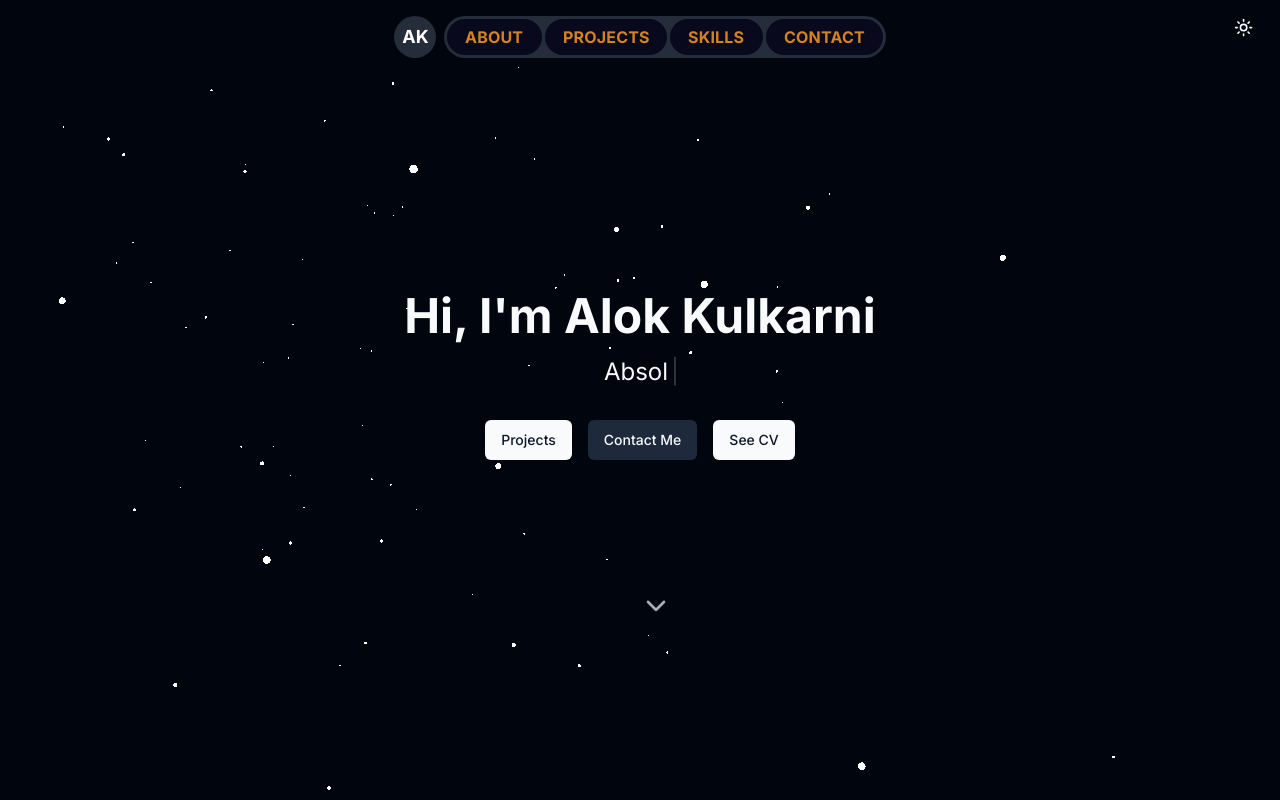
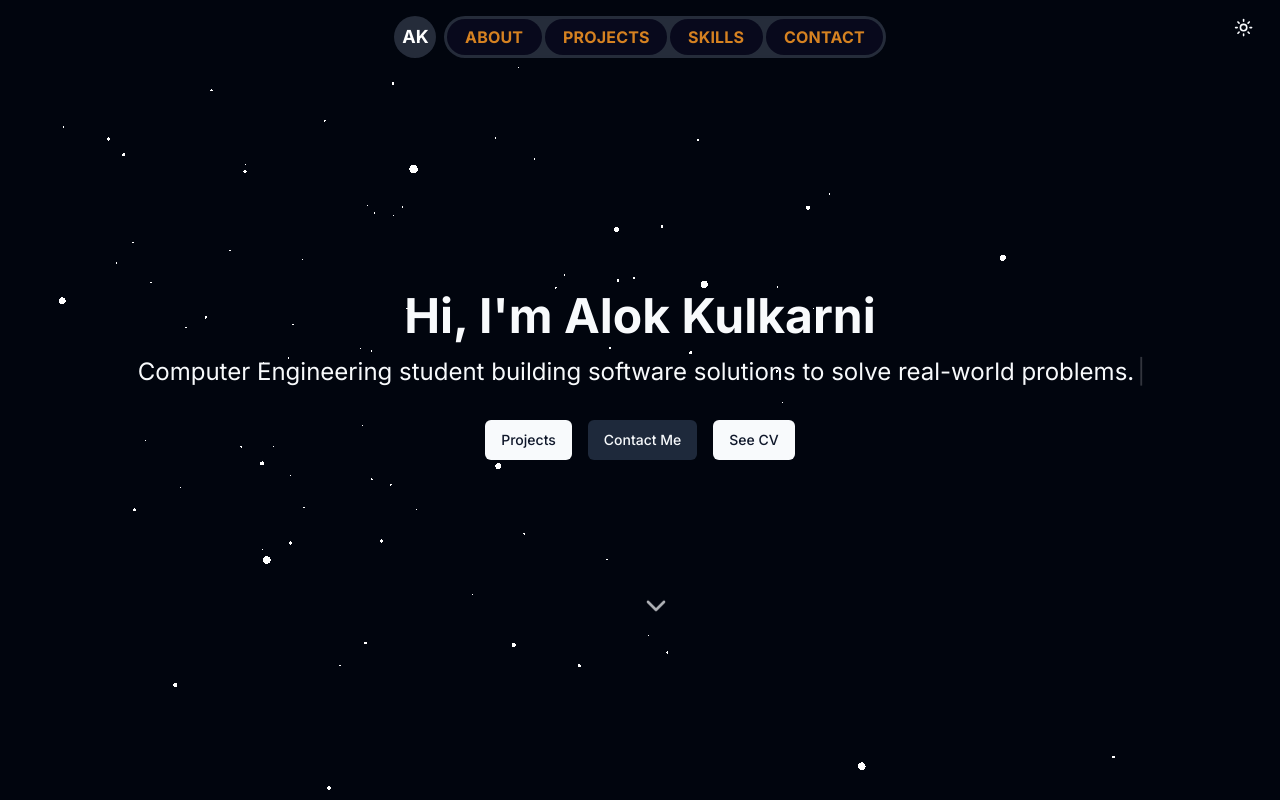
Before and after one commit to AlokKulkarni-11/AK_Portfolio, a React (Vite) app: page / in a window 1280 px wide. Shown: the top 800 px of the page. Built offline with nearby package versions, Linux system fonts and the light colour scheme.

Commit message:
feat: update hero section typewriter text and animation speed

```diff
--- a/src/components/Hero.tsx
+++ b/src/components/Hero.tsx
@@ -23,15 +23,13 @@ const Hero = () => {
         >
         <Typewriter
           words={[
-            "Student at WCE",
-            "Developer",
-            "Absolute Learner"
+            "Computer Engineering student building software solutions to solve real-world problems."
           ]}
           loop={true}
           cursor
           cursorStyle="|"
-          typeSpeed={90}
-          deleteSpeed={50}
+          typeSpeed={70}
+          deleteSpeed={30}
           // delaySpeed={1000}
         />
         </motion.p>
```
